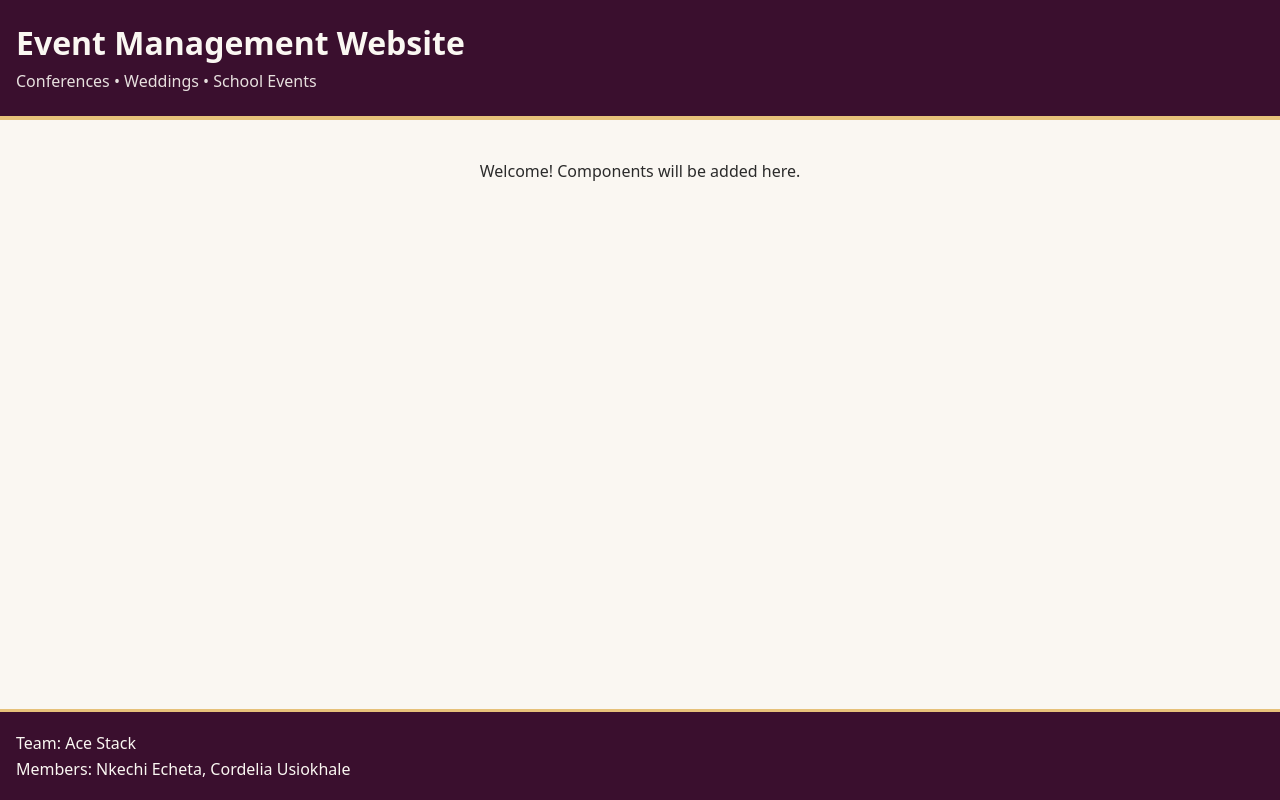
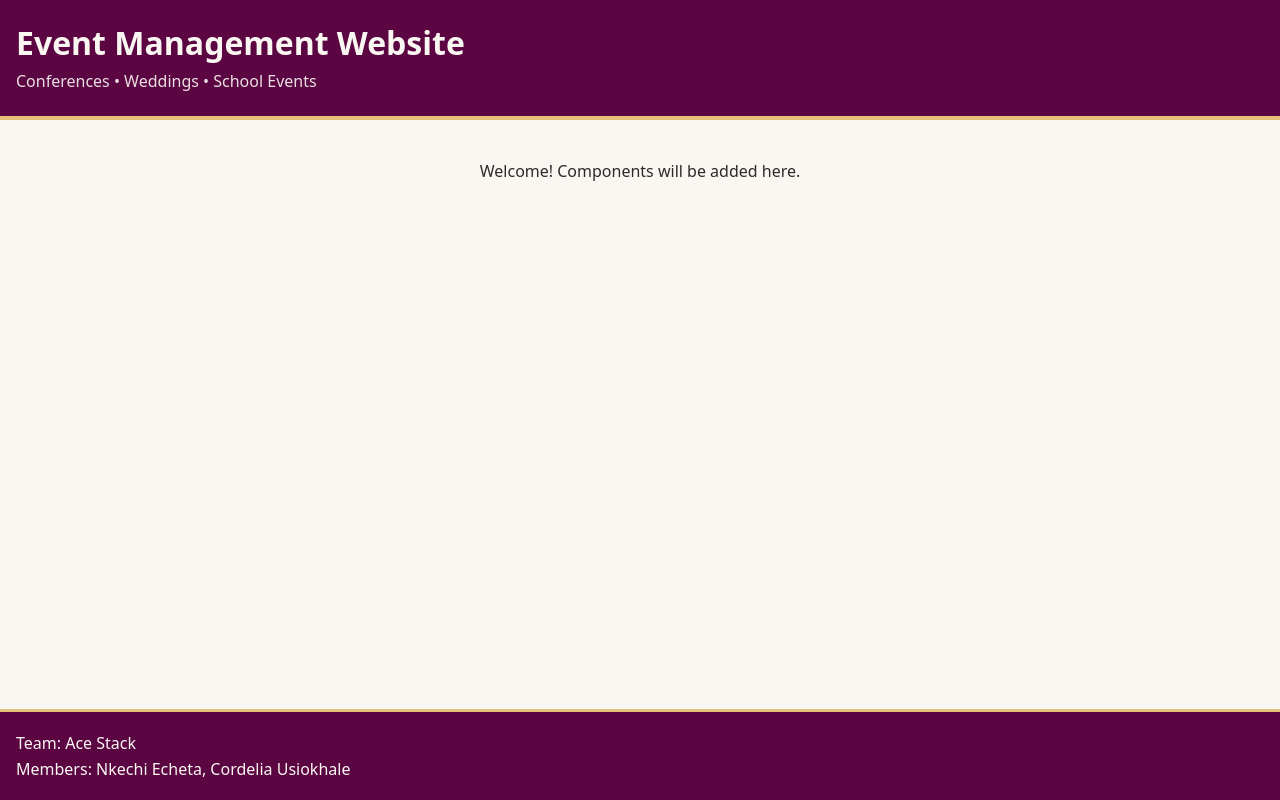
Before and after one commit to Cusiokhale/Event-Management, a React (Vite) app: page / in a window 1280 px wide. Built offline with nearby package versions, Linux system fonts and the light colour scheme.

Commit message:
feat: updated colour theme for T.5

```diff
--- a/src/App.css
+++ b/src/App.css
@@ -1,5 +1,5 @@
 :root {
-  --color-plum: #3A0F2E;
+  --color-plum: #5b0643;
   --color-gold: #E6C17A;
   --color-ivory: #FAF7F2;
   --color-charcoal: #2B2B2B;
```
Also changed, not shown: 1 other file (tests, documents, lock files or other folders).
